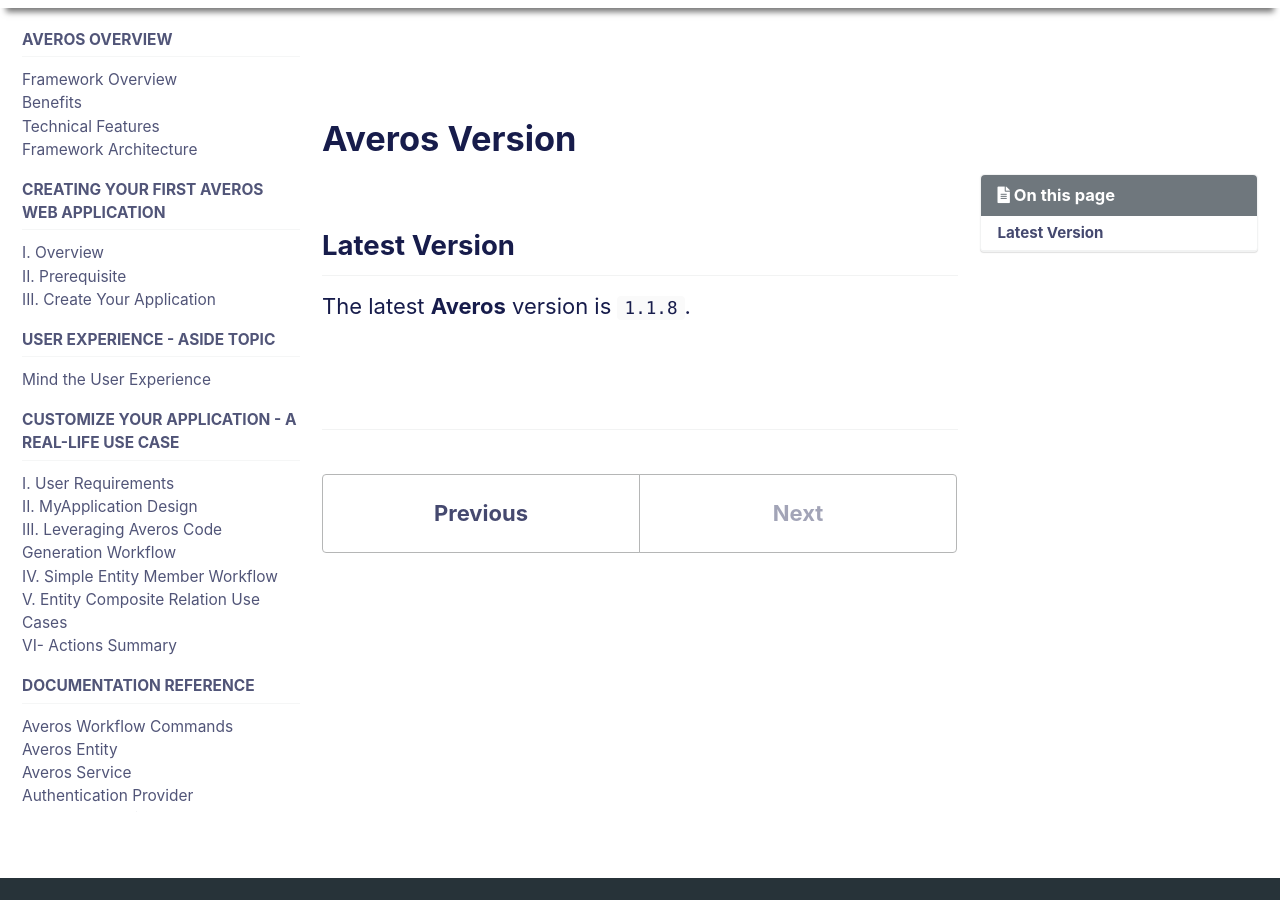
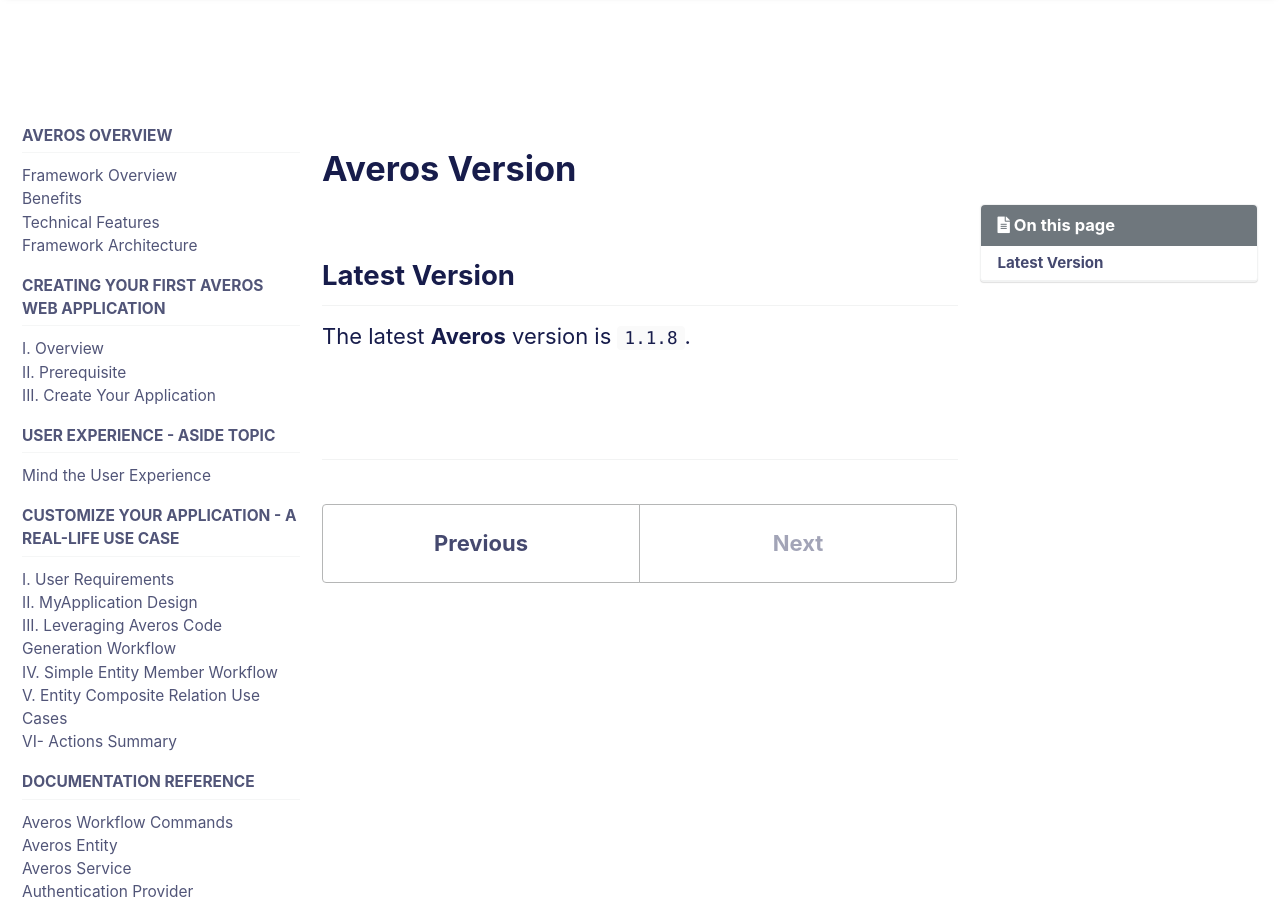
Before and after one commit to averos-io/averos-io.github.io, a Jekyll site: the page built from _docs/1.1.8/latest-version.md, in a window 1280 px wide and 900 px high. Built offline with Jekyll 4.4.1, drawn with Linux system fonts in a browser that asks for light colours; cached includes are drawn as plain includes.

Commit message:
layout refactored

```diff
--- a/_sass/averos-io/skins/_averos.scss
+++ b/_sass/averos-io/skins/_averos.scss
@@ -5,9 +5,9 @@
 
 // Steaky Header
 .masthead {
-  -webkit-box-shadow: 0 10px 6px -6px #777;
-  -moz-box-shadow: 0 10px 6px -6px #777;
-  box-shadow: 0 10px 6px -6px #777;
+  -webkit-box-shadow: 0 7px 6px -6px #777;
+  -moz-box-shadow: 0 7px 6px -6px #777;
+  box-shadow: 0 7px 6px -6px #777;
   position: fixed !important;
   border-bottom: 0px !important;
   top: 0;
@@ -15,9 +15,13 @@
   background-color: $header-background !important;
   transition: top 0.3s;
   .masthead__inner-wrap nav {
+    background-color: $header-background !important;
 
-    background-color: $header-background !important;
   }
+}
+
+.masthead__inner-wrap {
+  padding: 0.7em !important;
 }
 
 .wrapper{
@@ -29,6 +33,13 @@
   padding-top: 100px;
 }
 
+#main {
+  padding-top: 30px;
+}
+
+.sidebar{
+  margin-top: 3em;
+}
 //////////////////// end steaky header /////////
 .page__content {
   .notice,
```
Also changed, not shown: _pages/about.md (+2 -2 lines).
